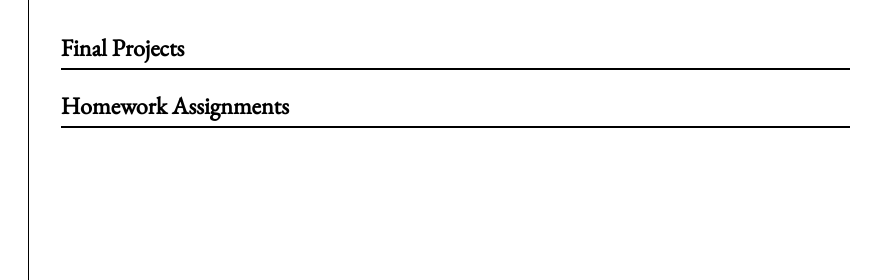
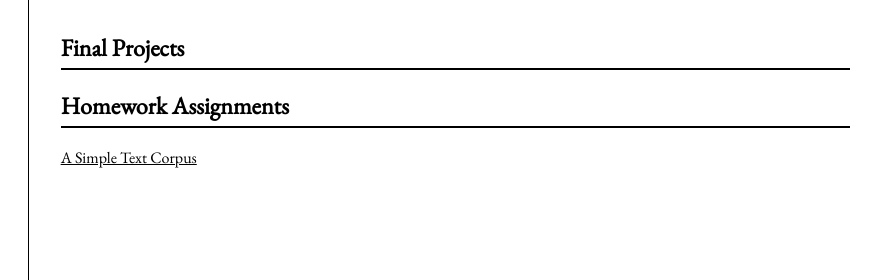
Before and after one commit to 14148-MSs-DH/14148-MSs-DH.github.io, a plain HTML site: page index.html in a window 1280 px wide. Shown: the top 280 px of the page, 398-1280 px from the left. Drawn offline with nearby package versions, Linux system fonts and the light colour scheme; no server answers.

Commit message:
Added hw link

```diff
--- a/index.html
+++ b/index.html
@@ -97,7 +97,7 @@
 
       <h2>Homework Assignments</h2>
       <ul id="homework">
-        <!-- <li><a href="https://14143-dh-sustainability.github.io/getting-started/" target="_blank">Homework 1: Gitting Started</a></li> -->
+        <li><a href="https://14148-mss-dh.github.io/Simple-Text-Corpus/" target="_blank">A Simple Text Corpus</a></li>
       </ul>
     </div>
   </div>
```
